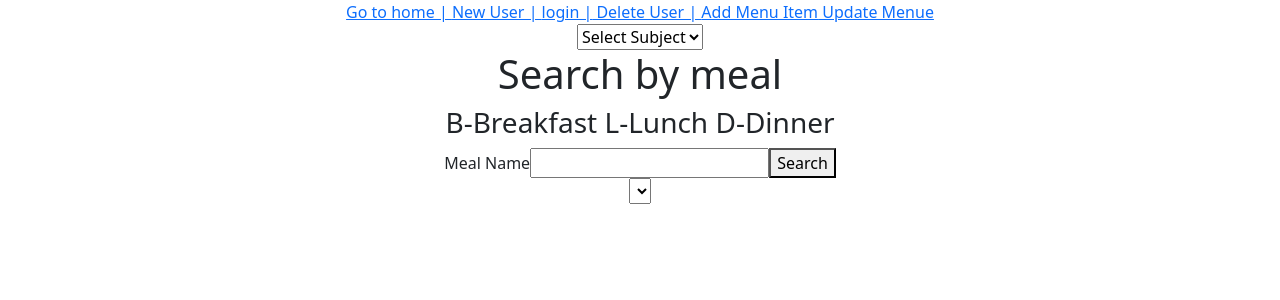
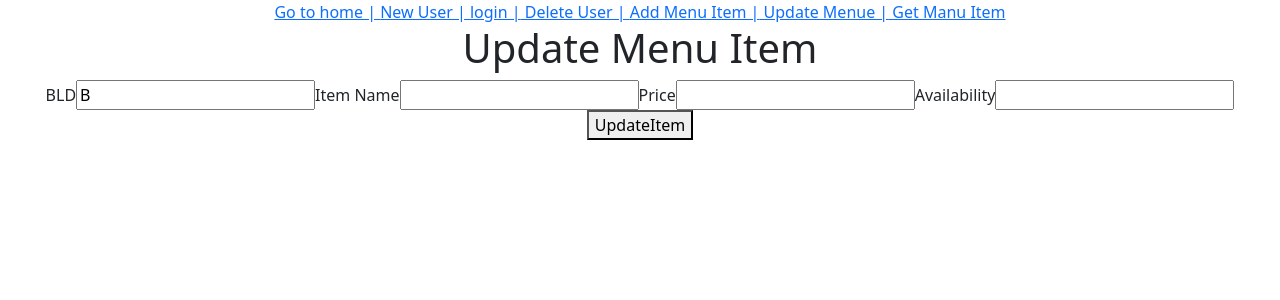
Before and after one commit to Ruvindya/hostelcanteenWbApplication, a React (Create React App) app in the folder client/: page /UpdateMenu in a window 1280 px wide. Shown: the top 300 px of the page. Built offline with nearby package versions, Linux system fonts and the light colour scheme.

Commit message:
menu get post created. connected: Front BackEnd DB

```diff
--- a/client/src/App.js
+++ b/client/src/App.js
@@ -7,18 +7,20 @@ import Login from "./pages/Login";
 import DeleteUser from "./pages/DeleteUser";
 import AddMenuItem from "./pages/AddMenuItem";
 import UpdateMenu from "./pages/UpdateMenu";
+import GetMenuItem from "./pages/GetMenuItem";
 
 function App() {
 return (
  <div className='App'>
 
   <Router>
-    <Link to = "/HomePage"> Go to home | </Link>
-    <Link to = "/NewUser"> New User | </Link>
-    <Link to = "/Loggin"> login |</Link>
-    <Link to = "/DeleteUser"> Delete User | </Link>
-    <Link to = "/AddMenuItem"> Add Menu Item</Link>
-    <Link to = "/UpdateMenu"> Update Menue</Link>
+    <Link to = "/HomePage"> Go to home  | </Link>
+    <Link to = "/NewUser"> New User   | </Link>
+    <Link to = "/Loggin"> login   |</Link>
+    <Link to = "/DeleteUser"> Delete User   | </Link>
+    <Link to = "/AddMenuItem"> Add Menu Item  |</Link>
+    <Link to = "/UpdateMenu"> Update Menue    |</Link>
+    <Link to = "/GetMenuItem"> Get Manu Item</Link>
     <Routes>
       <Route path="/HomePage" exact element={<Home/>} />
       <Route path="/NewUser" exact element={<NewUser/>} />
@@ -26,6 +28,7 @@ return (
       <Route path="/DeleteUser" exact element={<DeleteUser/>} />
       <Route path="/AddMenuItem" exact element={<AddMenuItem/>} />
       <Route path="/UpdateMenu" exact element={<UpdateMenu/>} />
+      <Route path="/GetMenuItem" exact element={<GetMenuItem/>} />
     </Routes>
   </Router>
  </div>
--- /dev/null
+++ b/client/src/pages/GetMenuItem.js
@@ -0,0 +1,115 @@
+import React from 'react';
+import axios from "axios";
+import {useState, useEffect} from "react";
+import "../App.css";
+import {useNavigate} from 'react-router-dom';
+
+
+function GetMenuItem() {
+
+    // const [BLD, setBLD] = useState('B');
+    // const [itemName, setItemName] = useState('');
+    // const [price, setPrice] = useState('');
+    // const [isAvailabe, setAvailability] = useState('');
+    const [listOfItems, setListOfItems] = useState([]);
+
+    useEffect(() => {
+      axios.get("http://localhost:3001/InfoMenu/getItem").then((response) => {
+
+        setListOfItems(response.data)
+        console.log(response)
+
+      });
+    }, []);
+
+//   const GetItemDet = async (e) => {
+//     e.preventDefault();
+
+
+//     try {
+
+//       useEffect(() => {
+//         axios.get("http://localhost:3001/InfoMenu/getItem").then((response) => {
+
+//           setListOfItems(response.data)
+//           console.log(response)
+
+//         });
+//       }, []);
+
+
+//         // await axios.put('http://localhost:3001/InfoMenu', {
+//         //     BLD:BLD,
+//         //     itemName: itemName,
+//         //     price:price,
+//         //     isAvailabe: isAvailabe,
+//         // })
+
+//     } catch (error) {
+//    console.log(error);
+//     }
+// }
+
+const navigate = useNavigate();
+
+const toUpdateItem = (menuID) => {
+  navigate("/UpdateMenu", { state: { menuID: menuID } });
+};
+
+
+  return (
+
+  <form   >
+    <div className="App">
+
+            {/* <div className="SearchItemName" >
+
+                <h1>Search by meal</h1>
+                <h5>B-Breakfast L-Lunch D-Dinner</h5>
+
+                <select name="BLD" className="custom-select" required value={BLD}  onChange={(e) => setBLD(e.target.value)}>
+
+                            <option value="">Select Subject</option>
+                            <option  value="B">B</option>
+                            <option value="L">L</option>
+                            <option value="D">D</option>
+
+                            </select>
+
+                <button type="submit" onSubmit={()=>GetItemDet}> Search </button>
+            </div> */}
+
+            <div className='user' >
+
+                        <table>
+                                <tr>
+                                    <td className='columnName'><h3>Menu Id</h3></td>
+                                    <td className='columnName'><h3>BLD</h3></td>
+                                    <td className='columnName'><h3>item Name</h3></td>
+                                    <td className='columnName'><h3>Price</h3></td>
+                                    <td className='columnName'> <h3>isAvailable</h3></td>.
+                                    <td className='columnName'> <h3>Update</h3></td>
+                                </tr>
+
+                                {listOfItems.map((value,key)=>(
+                                <tr key={key}>
+                                    <td className='columnData'>{value.menuID} </td>
+                                    <td className='columnData'>{value.BLD} </td>
+                                    <td className='columnData'>{value.itemName}</td>
+                                    <td className='columnData'>{value.price}</td>
+                                    <td className='columnData'>{value.isAvailabe}</td>
+                                    <td><button onClick={() => toUpdateItem(value.menuID)}>Edit</button></td>
+                                </tr>
+
+
+                                ))}
+                      </table>
+              </div>
+
+    </div>
+    </form>
+
+  );
+}
+
+export default GetMenuItem;
--- a/client/src/pages/UpdateMenu.js
+++ b/client/src/pages/UpdateMenu.js
@@ -3,66 +3,72 @@ import axios from "axios";
 import {useState } from "react";
 import "../App.css";
 
-
-function AddMenuItem() {
-
-    const [BLD, setBLD] = useState('');
+function UpdateMenu() {
+    // const [menuID, setMenuID] = useState('');
+    const [BLD, setBLD] = useState('B');
     const [itemName, setItemName] = useState('');
     const [price, setPrice] = useState('');
     const [isAvailabe, setAvailability] = useState('');
+
+
+
 
   const UpdateItem = async (e) => {
     e.preventDefault();
 
 
     try {
-        await axios.put('http://localhost:3001/InfoMenu', {
-            BLD:BLD,
-            itemName: itemName,
-            price:price,
-            isAvailabe: isAvailabe,
+        await axios.post('http://localhost:3001/InfoMenu//UpdateItem', {
+          //menuID:menuID,
+          BLD: BLD,
+          itemName:itemName,
+          price: price,
+          isAvailabe:isAvailabe
         })
 
     } catch (error) {
    console.log(error);
     }
+
 }
+
+
   return (
+
 
   <form  onSubmit={UpdateItem} >
     <div className="App">
-            <div className='getGetails '>
-                            <select name="platform" class="custom-select">
+      <div className="Update" >
 
-                            <option value="">Select Subject</option>
-                            <option  value="001">Mathematics</option>
-                            <option value="002">Science</option>
-                            <option value="003">English</option>
-                            <option value="004">Sinhala</option>
-                            <option value="005">Tamil</option>
+        <h1>Update Menu Item</h1>
 
-                            </select>
+        {/* <label>Menu ID</label>
+          <input type="menuID" placeholder=" " name="menuID" required
+          value={menuID}  onChange={(e) => setMenuID(e.target.value)}
+          /> */}
 
-            </div>
+        <label>BLD</label>
+          <input type="BLD" placeholder=" " name="BLD" required
+          value={BLD} onChange={(e) => setBLD(e.target.value)}
+          />
 
-            <div className="SearchItemName" >
+        <label>Item Name</label>
+          <input type="itemName" placeholder=" " name="itemName" required
+          value={itemName} onChange={(e) => setItemName(e.target.value)}
+          />
 
-                <h1>Search by meal</h1>
-                <h3>B-Breakfast L-Lunch D-Dinner</h3>
+        <label>Price</label>
+          <input type="price" placeholder="" name="price" required
+          value={price} onChange={(e) => setPrice(e.target.value)}
+          />
 
-                <label>Meal Name</label>
-                <input type="BLD" placeholder=" " name="BLD" required
-                value={BLD}  onChange={(e) => setBLD(e.target.value)}
-                />
-                <button   type="search" >Search</button>
-            </div>
+        <label>Availability</label>
+          <input type="isAvailabe" placeholder="" name="isAvailabe" required
+          value={isAvailabe} onChange={(e) => setAvailability(e.target.value)}
+          />
 
-            <div className='getGetails '>
-                    <select name="platform" class="custom-select">
-
-                    </select>
-
-            </div>
+        <button   type="submit" >UpdateItem</button>
+      </div>
 
     </div>
     </form>
@@ -70,4 +76,4 @@ function AddMenuItem() {
   );
 }
 
-export default AddMenuItem;
+export default UpdateMenu;
```
Also changed, not shown: 1 other file (tests, documents, lock files or other folders).
